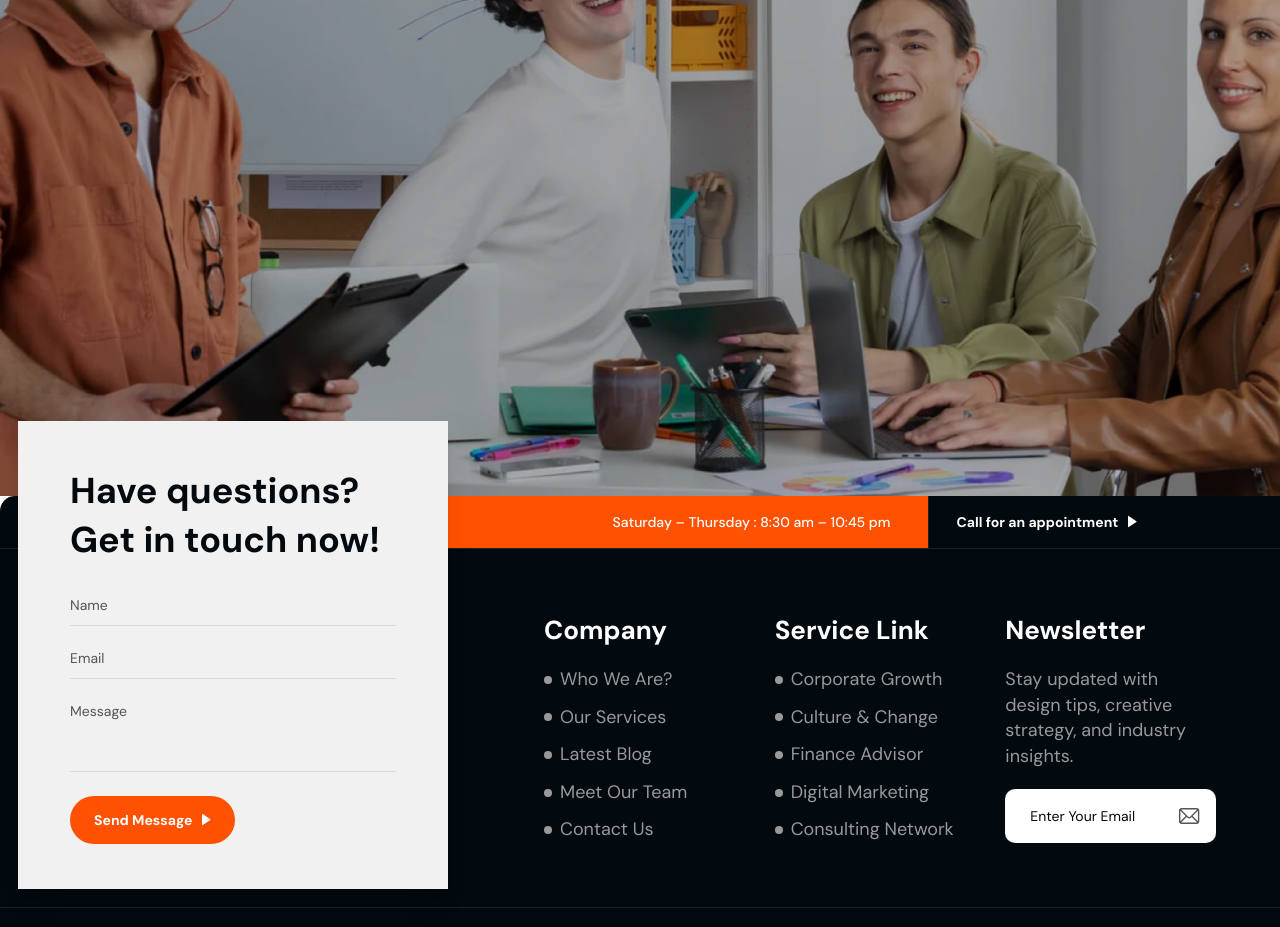
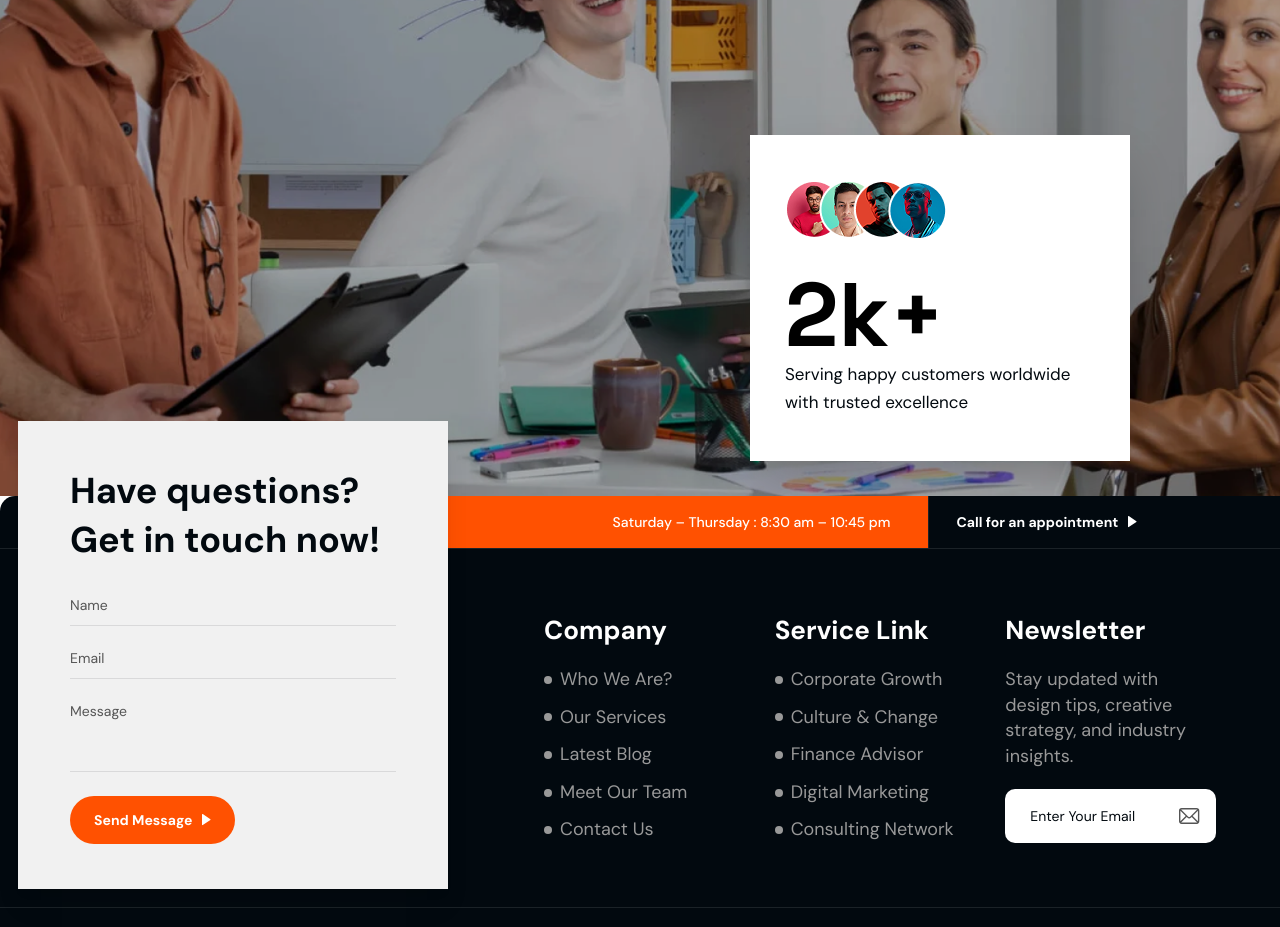
Before and after one commit to Mostofa-zaman/bitox-business-consulting-website, a Next.js app: page /consulting-agency in a window 1280 px wide. Shown: the part 5840-6767 px from the top of the page. Built offline with nearby package versions, Linux system fonts and the light colour scheme.

Commit message:
feat(WhyChooseUs): add customer statistics and team members card

```diff
--- a/src/components/homeTwo/WhyChooseUs.jsx
+++ b/src/components/homeTwo/WhyChooseUs.jsx
@@ -46,6 +46,27 @@ const WhyChooseUs = () => {
                 max-[640px]:right-auto max-[640px]:left-4 max-[640px]:max-w-[260px]
                 bg-white flex flex-col shadow-2xl z-10"
           >
+             <div className="py-11.25 pl-8.75 pr-13.5 max-[640px]:py-5 max-[640px]:pl-4 max-[640px]:pr-5">
+            <div className="flex items-center mb-7.5 max-[640px]:mb-4">
+              <div className="relative w-40.5 h-15 max-[640px]:w-28 max-[640px]:h-10">
+                <Image
+                  src="/images/home2_whychoose/whychoose3.png"
+                  alt="Team Members"
+                  fill
+                  className="object-cover"
+                />
+              </div>
+            </div>
+
+            <div>
+              <h2 className="text-[90px] font-bold text-black leading-none max-[640px]:text-[52px]">
+                2k+
+              </h2>
+              <p className="text-primary text-[17px] leading-7 max-[640px]:text-[13px] max-[640px]:leading-5">
+                Serving happy customers worldwide with trusted excellence
+              </p>
+            </div>
+          </div>
 
 
         </div>
```
